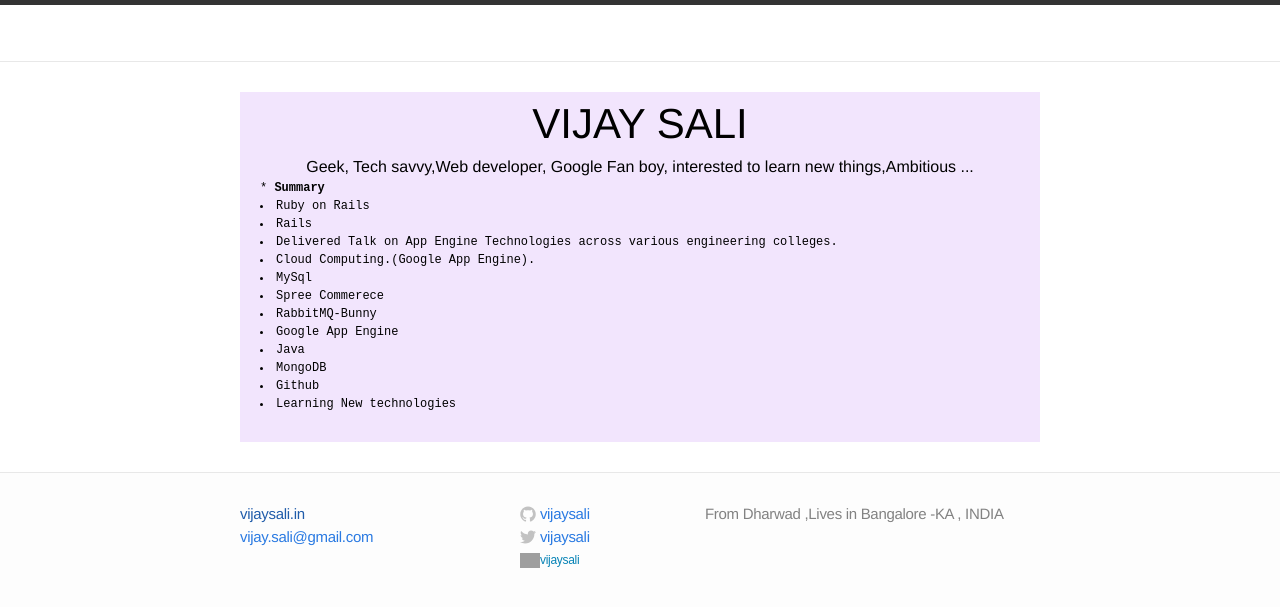
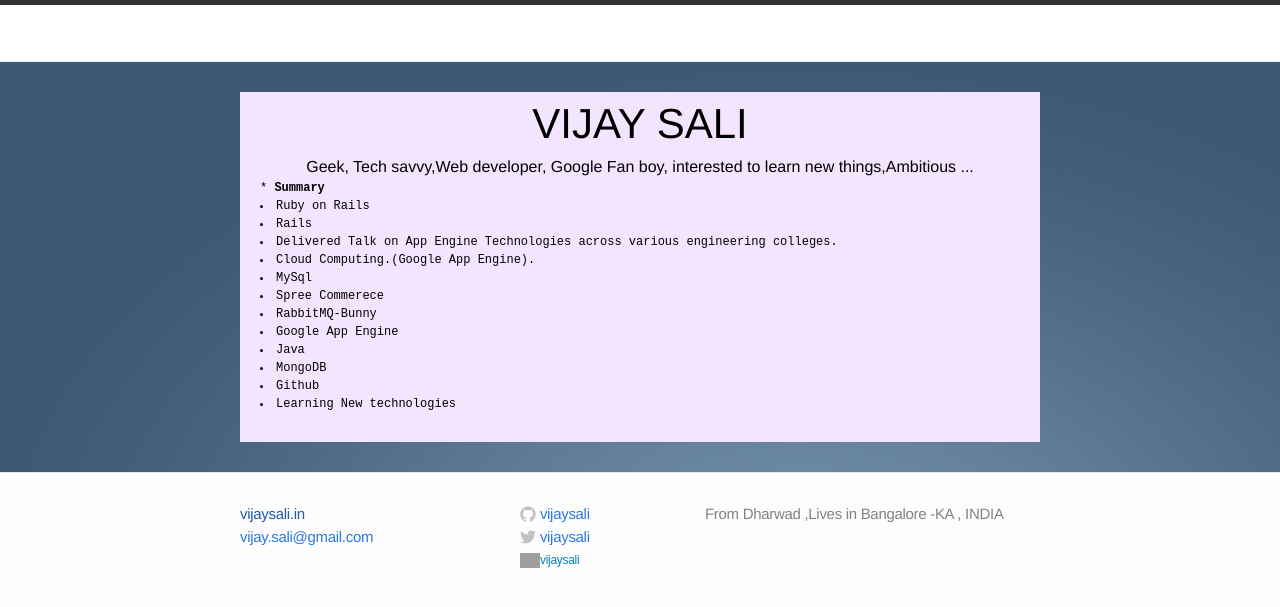
Before and after one commit to vijaysali/vijaysali.github.io, a Jekyll site: the page built from index.html, in a window 1280 px wide. Shown: the top 607 px of the page. Built offline with Jekyll 4.4.1, drawn with Linux system fonts in a browser that asks for light colours; grey boxes are pictures that could not be loaded.

Commit message:
bg image pushed

```diff
--- a/css/main.css
+++ b/css/main.css
@@ -152,7 +152,8 @@ a:visited { color: #205caa; }
 
 .page-content {
   padding: 30px 0;
-  background-color: #fff;
+  /*background-color: #fff; */
+  background-image: url("/images/status_bg.png")
 }
 
 
```
Also changed, not shown: images/status_bg.png (added).
